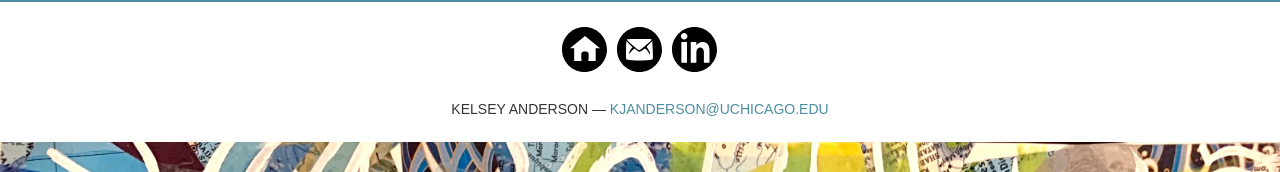
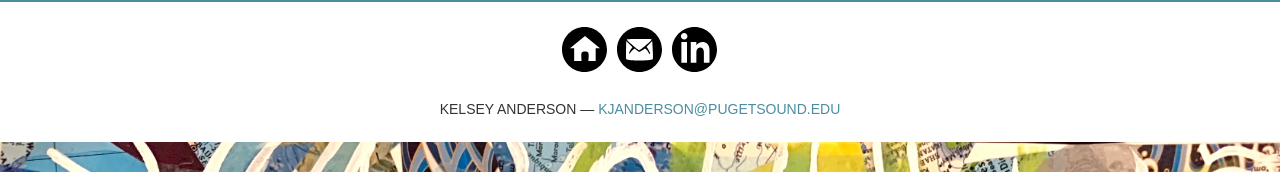
Before and after one commit to lokijoanderso/lokijoanderso.github.io, a Jekyll site: the page index.html, which Jekyll copies as it is, in a window 1280 px wide and 900 px high, scrolled down 3429 px. Shown: the part 728-900 px from the top of the window. Built offline with Jekyll 4.4.1, drawn with Linux system fonts in a browser that asks for light colours.

Commit message:
Update index.html
changing to pugetsound.edu email

```diff
--- a/index.html
+++ b/index.html
@@ -20,8 +20,8 @@
                            width="100" />
                       <h1>kelsey anderson</h1>
                       <div>
-                          <a href="mailto:kjanderson@uchicago.edu"
-                             alt="kjanderson@uchicago.edu"
+                          <a href="mailto:kjanderson@pugetsound.edu"
+                             alt="kjanderson@pugetsound.edu"
                              title="email me"
                              class="svg">
                               <object data="docs/images/email.svg"
@@ -386,8 +386,8 @@
                                   type="image/svg+xml"></object>
                       </a>
 
-                      <a href="mailto:kjanderson@uchicago.edu"
-                         alt="kjanderson@uchicago.edu"
+                      <a href="mailto:kjanderson@upugetsound.edu"
+                         alt="kjanderson@upugetsound.edu"
                          title="email me"
                          class="svg">
                           <object data="docs/images/email.svg"
@@ -407,7 +407,7 @@
 
                   <h4>
                       kelsey anderson &mdash;
-                      <a href="mailto:kjanderson@uchicago.edu">kjanderson@uchicago.edu</a>
+                      <a href="mailto:kjanderson@pugetsound.edu">kjanderson@pugetsound.edu</a>
 
                   </h4>
               </div>
```
